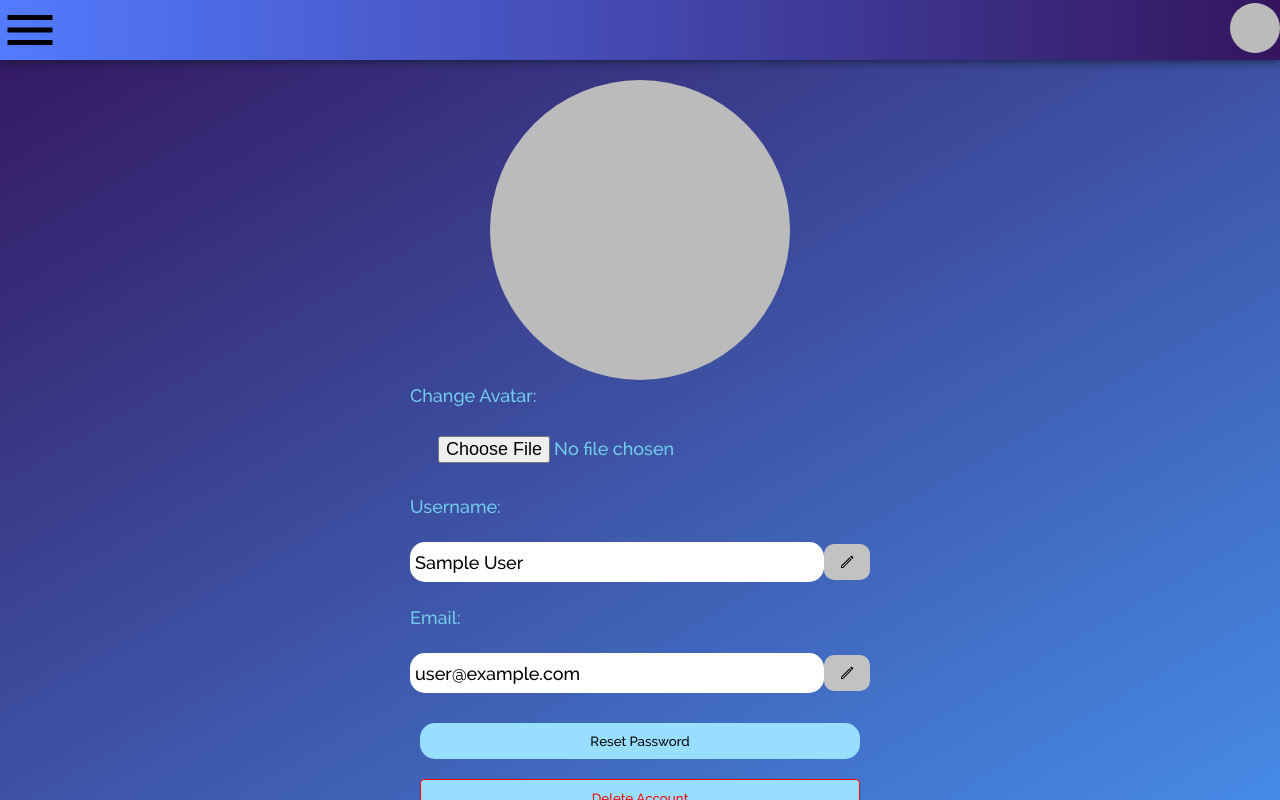
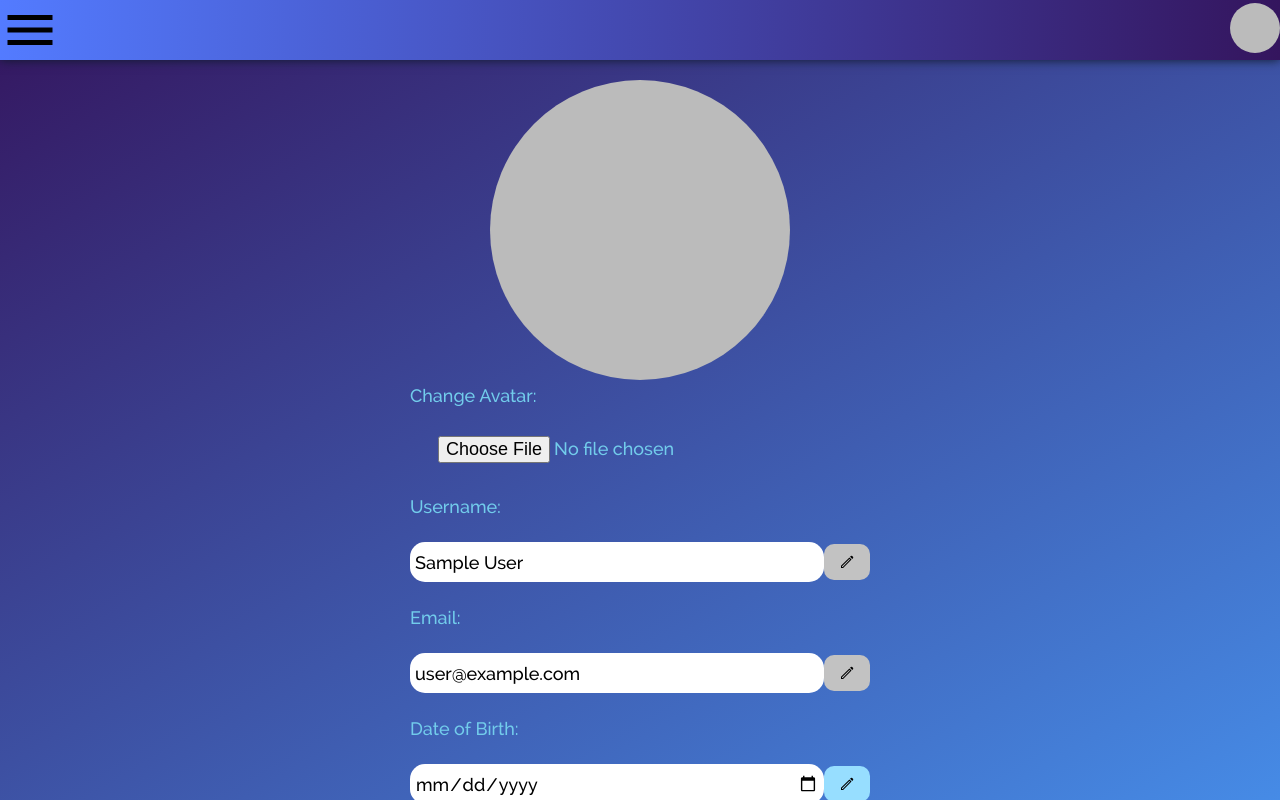
Before and after one commit to Wiktor-Wojciechowski/Firebase-Task, a React (Create React App) app: page /account-settings in a window 1280 px wide. Built offline with nearby package versions, Linux system fonts and the light colour scheme; no server answers; the database is empty; sample sign-in values are in the browser's storage.

Commit message:
error handlingm unfinished

```diff
--- a/src/components/AccountSettings.js
+++ b/src/components/AccountSettings.js
@@ -114,7 +114,11 @@ export default function AccountSettings() {
                         <span><input type='email' onChange={(e) => { setEmail(e.target.value) }} defaultValue={currentUser.email}></input>
                             <button onClick={() => { changeEmail() }} disabled={!display1} title='Save Changes' className='edit-button'><img className="edit-icon" src={editIcon}></img></button> </span>
                     </article>
-
+                    <article>
+                        <label>Date of Birth:</label>
+                        <span><input type="date"></input>
+                            <button className='edit-button' ><img className='edit-icon' src={editIcon} ></img></button></span>
+                    </article>
                     <div className='settings-buttons'>
                         <button onClick={() => { resetPassword() }}>Reset Password</button>
 
@@ -122,9 +126,14 @@ export default function AccountSettings() {
 
                         <button className='delete-account-button' onClick={() => {
                             if (window.confirm('Are you sure you want to delete your account?')) {
-                                deleteDoc(doc(db, 'users', currentUser.uid)).then(
-                                    removeUser(currentUser.uid)
-                                )
+                                try {
+                                    deleteDoc(doc(db, 'users', currentUser.uid)).then(
+                                        removeUser(currentUser.uid)
+                                    )
+                                }
+                                catch (error) {
+                                    alert(error.code)
+                                }
                             }
                         }}>Delete Account</button>
                     </div>
--- a/src/components/Profile.js
+++ b/src/components/Profile.js
@@ -69,6 +69,7 @@ export default function Profile() {
                     <div className='profile-description'>{paramUser.data.description}</div>
                     <span className='profile-email'>{paramUser.data.email}</span>
                     <span className='date-span'>Member Since: {showDate(userCreationDate)}</span>
+                    <span classname='dob-span'>Born: {showDate(paramUser.data.dateOfBirth)}</span>
                 </section>
             </div>
         )
--- a/src/components/Register.js
+++ b/src/components/Register.js
@@ -7,7 +7,7 @@ import { Navigate, useNavigate } from 'react-router-dom';
 import { useAuth } from '../context/AuthContext'
 
 export default function Register() {
-    const { currentUser, signup, updatePhoto, updateUsername, addUser } = useAuth();
+    const { currentUser, signup, updatePhoto, updateUsername, addUser, updateDOB } = useAuth();
 
     const [loading, setLoading] = useState(false)
 
@@ -23,14 +23,17 @@ export default function Register() {
     async function handleSubmit(event) {
         event.preventDefault();
         const username = usernameRef.current.value
+        if (dobRef.current.value) {
             try {
                 setLoading(true)
                 await signup(emailRef.current.value, passRef.current.value).then(async (userCredential) => {
                     await addUser((userCredential.user.uid)).then(() => {
                         updateUsername(username).then(() => {
                             updatePhoto('https://cdn-icons-png.flaticon.com/512/149/149071.png').then(() => {
+                                updateDOB(dobRef.current.value).then(() => {
+                                    navi('../');
+                                })
 
-                            navi('../');
                             })
                         })
                     })
@@ -41,9 +44,14 @@ export default function Register() {
                 if (error.code == 'auth/weak-password') {
                     setError('Password needs to be at least 6 characters long')
                 }
+                if (error.code == 'auth/email-already-in-use') {
+                    setError('Email already in use')
+                }
                 setLoading(false)
 
             }
+        }
+
 
     }
 
@@ -56,7 +64,8 @@ export default function Register() {
                     <input id="username-input" ref={usernameRef} placeholder='Username (max. 32 characters)' maxLength={32} required />
                     <input id="email-input" type="email" ref={emailRef} placeholder='Email' required />
                     <input id="password-input" type="password" maxLength={4096} ref={passRef} placeholder='Password' required />
-                    <input id="date-of-birth-input" type='date' ref={dobRef}></input>
+                    <input id="date-of-birth-input" type='date' ref={dobRef} required></input>
+                    <button onClick={() => { console.log(dobRef.current.value) }}>Log DOB</button>
                     <div className='error'>{error}</div>
                     <button disabled={loading} >Register</button>
                 </form>
--- a/src/context/AuthContext.js
+++ b/src/context/AuthContext.js
@@ -77,6 +77,11 @@ export function AuthProvider({ children }) {
     }
     function reAuthWithCredential(cred) {
         return reauthenticateWithCredential(currentUser, cred)
+    }
+    function updateDOB(dob) {
+        return updateDoc(doc(db, 'users', auth.currentUser.uid), {
+            dateOfBirth: dob
+        })
     }
 
     useEffect(() => {
```
Lines whose indentation alone changed are shown as unchanged.
